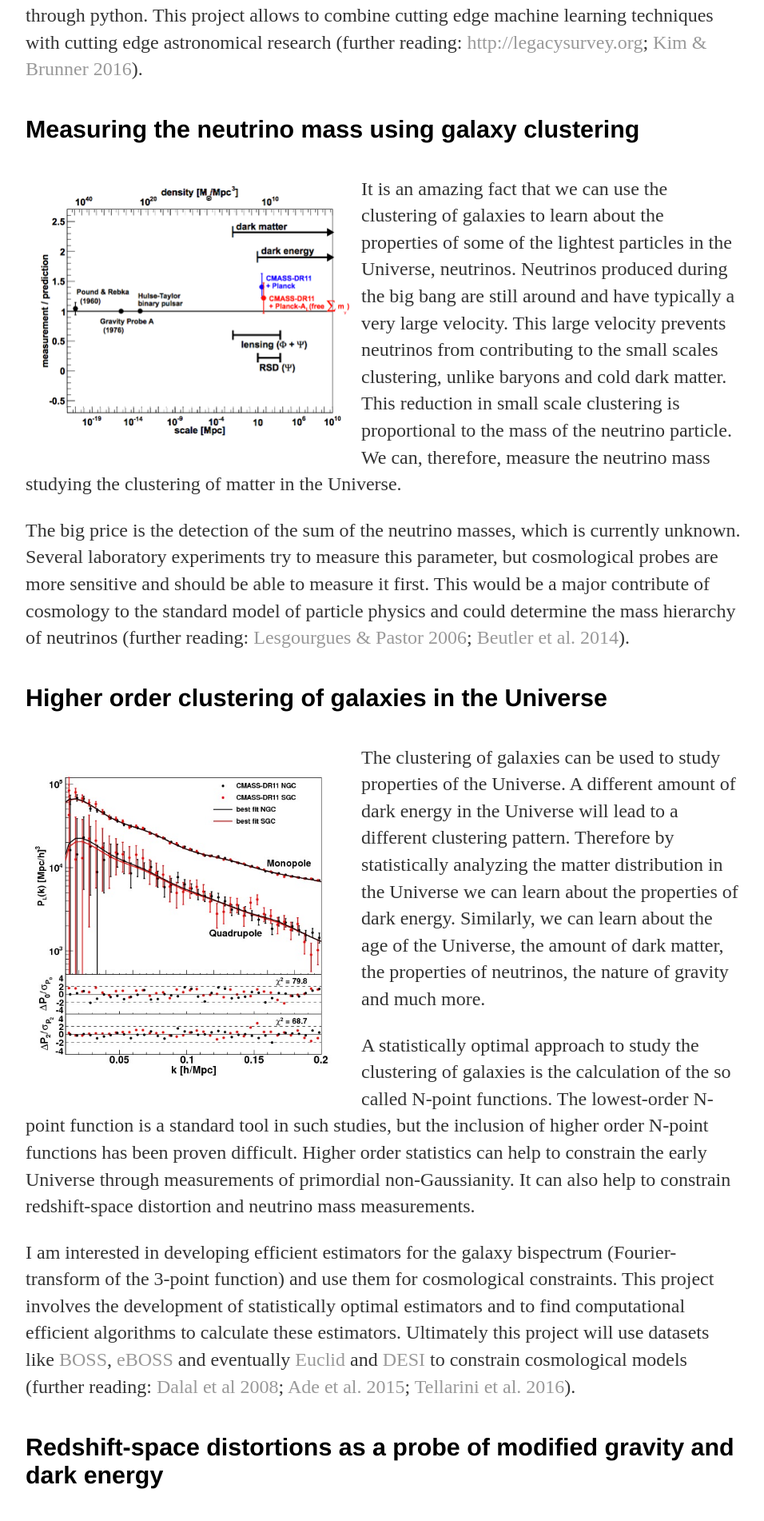
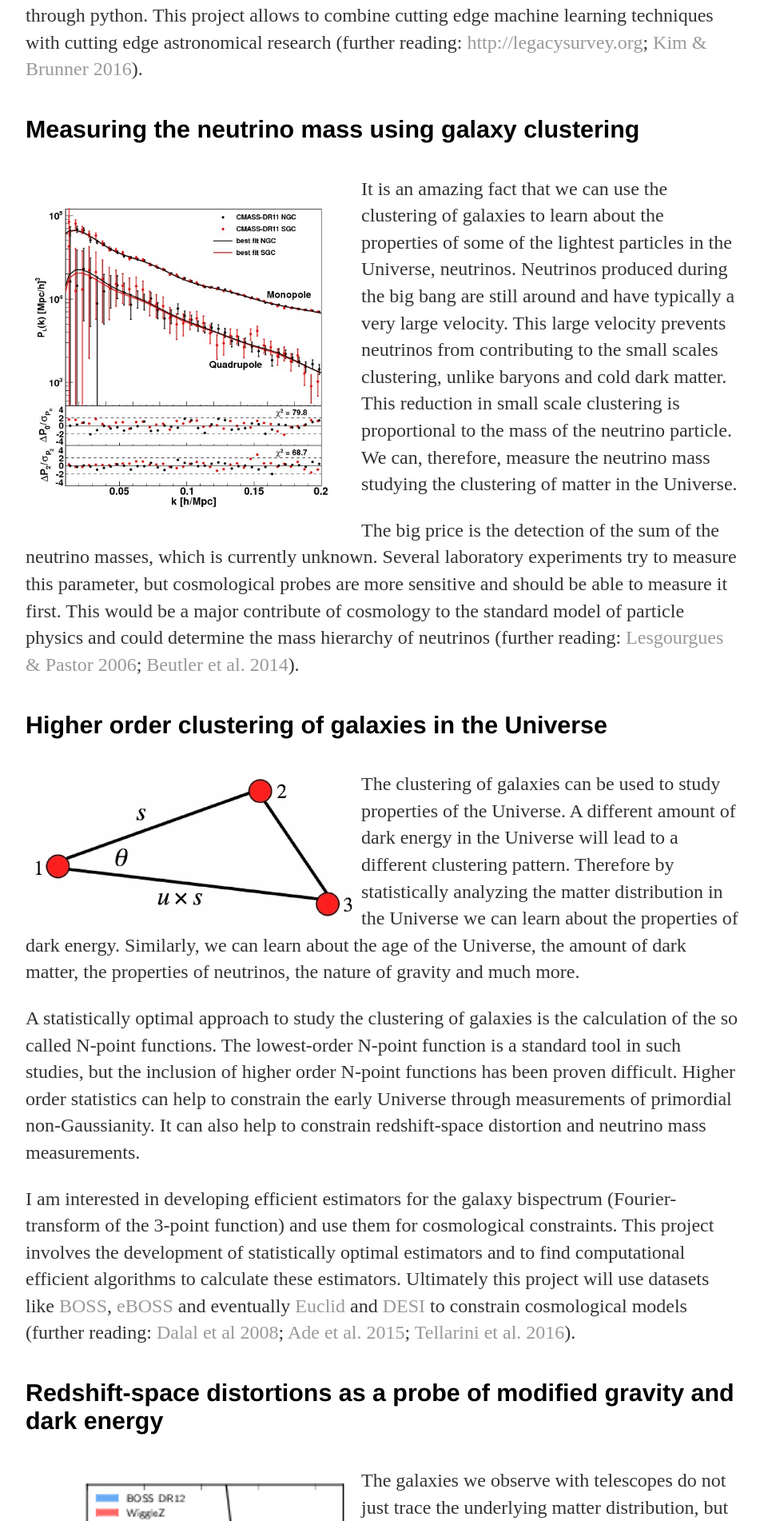
Before and after one commit to fbeutler/fbeutler.github.io, a Jekyll site: the page built from research/projects.html, in a window 1280 px wide. Shown: the part 2239-4141 px from the top of the page at 80% size, without its empty margins (160-1116 px from the left). Built offline with Jekyll 4.4.1, drawn with Linux system fonts in a browser that asks for light colours.

Commit message:
Update projects.html

```diff
--- a/research/projects.html
+++ b/research/projects.html
@@ -73,7 +73,7 @@ cosmological measurements have reached very high precision and systematic errors
   <div class="post">
     <h4>Measuring the neutrino mass using galaxy clustering</h4>
 
-    <img src="/static/neutrino_mass_constraint.png" alt="IMAGE OF BOSS NEUTRINO MASS CONSTRAINTS" width="400" align="left" style="padding:10px">
+    <img src="/static/Beutler_et_al_2013_power_spectrum_final_result.jpg" alt="IMAGE OF BOSS POWER SPECTRUM" width="400" align="left" style="padding:10px">
     <p>
       It is an amazing fact that we can use the clustering of galaxies to learn about the properties of some of the lightest particles in the Universe, neutrinos. Neutrinos produced during the big bang are still around and have typically a very large velocity. This large velocity prevents
 neutrinos from contributing to the small scales clustering, unlike baryons and cold dark matter. This reduction in small scale
@@ -92,7 +92,7 @@ this parameter, but cosmological probes are more sensitive and should be able to
   <div class="post">
     <h4>Higher order clustering of galaxies in the Universe</h4>
 
-    <img src="/static/Beutler_et_al_2013_power_spectrum_final_result.jpg" alt="IMAGE OF BOSS POWER SPECTRUM" width="400" align="left" style="padding:10px">
+    <img src="/static/apj397366f1_lr.jpg" alt="IMAGE OF BOSS POWER SPECTRUM" width="400" align="left" style="padding:10px">
     <p>
       The clustering of galaxies can be used to study properties of the Universe. A different amount of dark energy in the Universe will lead to a different clustering
 pattern. Therefore by statistically analyzing the matter distribution in the Universe we can learn about the
```
